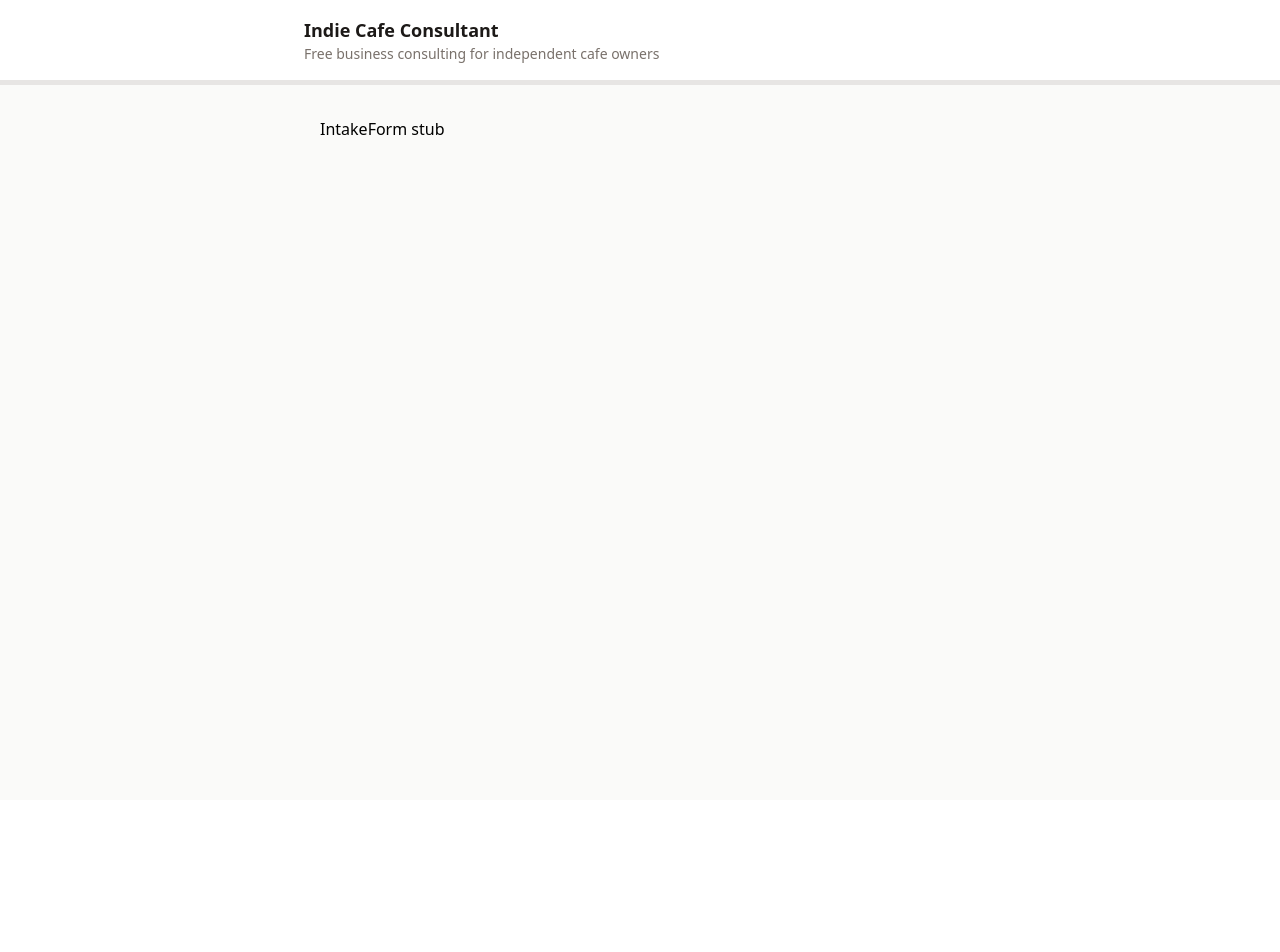
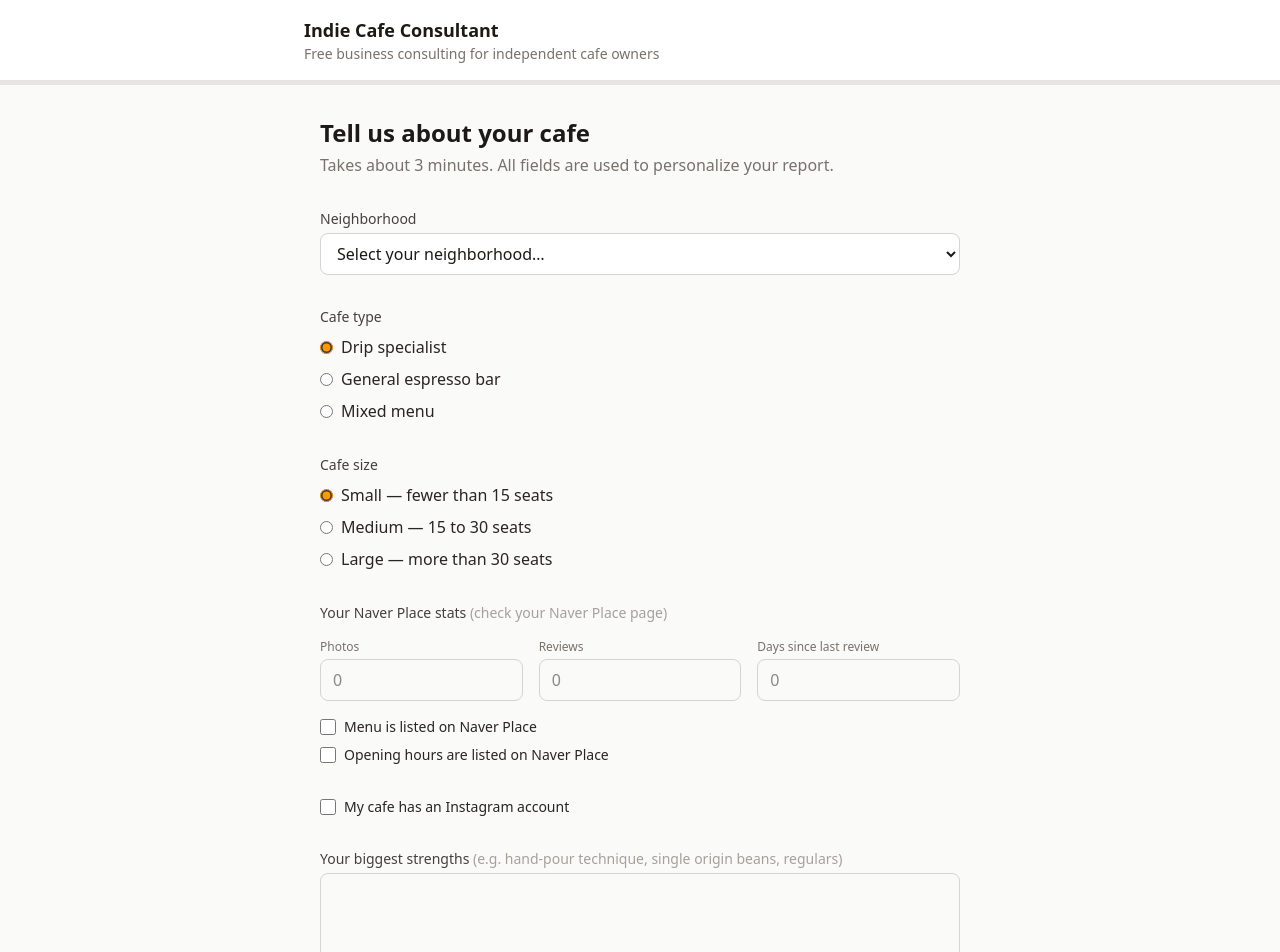
Before and after one commit to ljh455188-gif/indie-cafe-consultant, a React (Vite) app: page / in a window 1280 px wide. Shown: the top 952 px of the page. Before the commit the page ends 800 px from the top, so only its background shows below. Built offline with nearby package versions, Linux system fonts and the light colour scheme; the HTML template or start-up script is replaced by a standard one.

Commit message:
feat: IntakeForm step 1 with validation

```diff
--- a/src/components/steps/IntakeForm.tsx
+++ b/src/components/steps/IntakeForm.tsx
@@ -1,5 +1,206 @@
-import type { IntakeData } from '../../lib/types'
+import { useState, type FormEvent } from 'react'
+import neighborhoodsData from '../../data/neighborhoods.json'
+import type { IntakeData, NeighborhoodBenchmark } from '../../lib/types'
+import Button from '../ui/Button'
+
+const NEIGHBORHOODS = Object.entries(
+  neighborhoodsData as Record<string, NeighborhoodBenchmark>
+).map(([key, val]) => ({ key, label: val.name }))
+
+const initialForm: IntakeData = {
+  neighborhood: '',
+  cafeType: 'drip',
+  sizeSeats: 'small',
+  naver: { photoCount: 0, reviewCount: 0, daysSinceLastReview: 0, hasMenu: false, hasHours: false },
+  hasInstagram: false,
+  strengths: '',
+  biggestWorry: '',
+}
 
 export default function IntakeForm({ onSubmit }: { onSubmit: (data: IntakeData) => void }) {
-  return <div onClick={() => onSubmit({} as IntakeData)}>IntakeForm stub</div>
+  const [form, setForm] = useState<IntakeData>(initialForm)
+  const [errors, setErrors] = useState<string[]>([])
+
+  function handleSubmit(e: FormEvent) {
+    e.preventDefault()
+    const errs: string[] = []
+    if (!form.neighborhood) errs.push('Please select your neighborhood.')
+    if (!form.strengths.trim()) errs.push('Please describe your strengths.')
+    if (!form.biggestWorry.trim()) errs.push('Please describe your biggest worry.')
+    if (errs.length > 0) { setErrors(errs); return }
+    setErrors([])
+    onSubmit(form)
+  }
+
+  function setNaver<K extends keyof IntakeData['naver']>(key: K, value: IntakeData['naver'][K]) {
+    setForm(f => ({ ...f, naver: { ...f.naver, [key]: value } }))
+  }
+
+  return (
+    <form onSubmit={handleSubmit} className="space-y-8">
+      <div>
+        <h2 className="text-2xl font-bold text-stone-900 mb-1">Tell us about your cafe</h2>
+        <p className="text-stone-500">Takes about 3 minutes. All fields are used to personalize your report.</p>
+      </div>
+
+      {errors.length > 0 && (
+        <div className="bg-red-50 border border-red-200 rounded-lg p-4">
+          {errors.map(e => <p key={e} className="text-red-700 text-sm">{e}</p>)}
+        </div>
+      )}
+
+      {/* Neighborhood */}
+      <div className="space-y-1">
+        <label htmlFor="neighborhood" className="block text-sm font-medium text-stone-700">Neighborhood</label>
+        <select
+          id="neighborhood"
+          aria-label="Neighborhood"
+          value={form.neighborhood}
+          onChange={e => setForm(f => ({ ...f, neighborhood: e.target.value }))}
+          className="w-full border border-stone-300 rounded-lg px-3 py-2 text-stone-900 bg-white focus:outline-none focus:ring-2 focus:ring-amber-500"
+        >
+          <option value="">Select your neighborhood…</option>
+          {NEIGHBORHOODS.map(n => (
+            <option key={n.key} value={n.key}>{n.label}</option>
+          ))}
+        </select>
+      </div>
+
+      {/* Cafe type */}
+      <fieldset>
+        <legend className="block text-sm font-medium text-stone-700 mb-2">Cafe type</legend>
+        <div className="space-y-2">
+          {([
+            ['drip', 'Drip specialist'],
+            ['general', 'General espresso bar'],
+            ['mixed', 'Mixed menu'],
+          ] as const).map(([val, label]) => (
+            <label key={val} className="flex items-center gap-2 cursor-pointer">
+              <input
+                type="radio"
+                name="cafeType"
+                value={val}
+                aria-label={label}
+                checked={form.cafeType === val}
+                onChange={() => setForm(f => ({ ...f, cafeType: val }))}
+                className="accent-amber-500"
+              />
+              <span className="text-stone-800">{label}</span>
+            </label>
+          ))}
+        </div>
+      </fieldset>
+
+      {/* Size */}
+      <fieldset>
+        <legend className="block text-sm font-medium text-stone-700 mb-2">Cafe size</legend>
+        <div className="space-y-2">
+          {([
+            ['small', 'Small — fewer than 15 seats'],
+            ['medium', 'Medium — 15 to 30 seats'],
+            ['large', 'Large — more than 30 seats'],
+          ] as const).map(([val, label]) => (
+            <label key={val} className="flex items-center gap-2 cursor-pointer">
+              <input
+                type="radio"
+                name="sizeSeats"
+                value={val}
+                checked={form.sizeSeats === val}
+                onChange={() => setForm(f => ({ ...f, sizeSeats: val }))}
+                className="accent-amber-500"
+              />
+              <span className="text-stone-800">{label}</span>
+            </label>
+          ))}
+        </div>
+      </fieldset>
+
+      {/* Naver Place stats */}
+      <div className="space-y-4">
+        <p className="text-sm font-medium text-stone-700">Your Naver Place stats <span className="text-stone-400 font-normal">(check your Naver Place page)</span></p>
+
+        <div className="grid grid-cols-1 sm:grid-cols-3 gap-4">
+          {([
+            ['photoCount', 'Number of photos on Naver Place', 'Photos'],
+            ['reviewCount', 'Number of reviews', 'Reviews'],
+            ['daysSinceLastReview', 'Days since last review', 'Days since last review'],
+          ] as const).map(([key, ariaLabel, placeholder]) => (
+            <div key={key} className="space-y-1">
+              <label htmlFor={key} className="block text-xs text-stone-500">{placeholder}</label>
+              <input
+                id={key}
+                type="number"
+                aria-label={ariaLabel}
+                min={0}
+                value={form.naver[key] === 0 ? '' : form.naver[key]}
+                onChange={e => setNaver(key, parseInt(e.target.value, 10) || 0)}
+                placeholder="0"
+                className="w-full border border-stone-300 rounded-lg px-3 py-2 text-stone-900 focus:outline-none focus:ring-2 focus:ring-amber-500"
+              />
+            </div>
+          ))}
+        </div>
+
+        <div className="space-y-2">
+          {([
+            ['hasMenu', 'Menu is listed on Naver Place'],
+            ['hasHours', 'Opening hours are listed on Naver Place'],
+          ] as const).map(([key, label]) => (
+            <label key={key} className="flex items-center gap-2 cursor-pointer">
+              <input
+                type="checkbox"
+                checked={form.naver[key]}
+                onChange={e => setNaver(key, e.target.checked)}
+                className="accent-amber-500 w-4 h-4"
+              />
+              <span className="text-stone-800 text-sm">{label}</span>
+            </label>
+          ))}
+        </div>
+      </div>
+
+      {/* Instagram */}
+      <label className="flex items-center gap-2 cursor-pointer">
+        <input
+          type="checkbox"
+          checked={form.hasInstagram}
+          onChange={e => setForm(f => ({ ...f, hasInstagram: e.target.checked }))}
+          className="accent-amber-500 w-4 h-4"
+        />
+        <span className="text-stone-800 text-sm">My cafe has an Instagram account</span>
+      </label>
+
+      {/* Strengths */}
+      <div className="space-y-1">
+        <label htmlFor="strengths" className="block text-sm font-medium text-stone-700">
+          Your biggest strengths <span className="text-stone-400 font-normal">(e.g. hand-pour technique, single origin beans, regulars)</span>
+        </label>
+        <textarea
+          id="strengths"
+          aria-label="Your biggest strengths"
+          value={form.strengths}
+          onChange={e => setForm(f => ({ ...f, strengths: e.target.value }))}
+          rows={3}
+          className="w-full border border-stone-300 rounded-lg px-3 py-2 text-stone-900 focus:outline-none focus:ring-2 focus:ring-amber-500 resize-none"
+        />
+      </div>
+
+      {/* Biggest worry */}
+      <div className="space-y-1">
+        <label htmlFor="biggestWorry" className="block text-sm font-medium text-stone-700">
+          Your biggest worry right now
+        </label>
+        <textarea
+          id="biggestWorry"
+          aria-label="Your biggest worry"
+          value={form.biggestWorry}
+          onChange={e => setForm(f => ({ ...f, biggestWorry: e.target.value }))}
+          rows={3}
+          className="w-full border border-stone-300 rounded-lg px-3 py-2 text-stone-900 focus:outline-none focus:ring-2 focus:ring-amber-500 resize-none"
+        />
+      </div>
+
+      <Button type="submit">Get My Report →</Button>
+    </form>
+  )
 }
```
Also changed, not shown: 1 other file (tests, documents, lock files or other folders).
